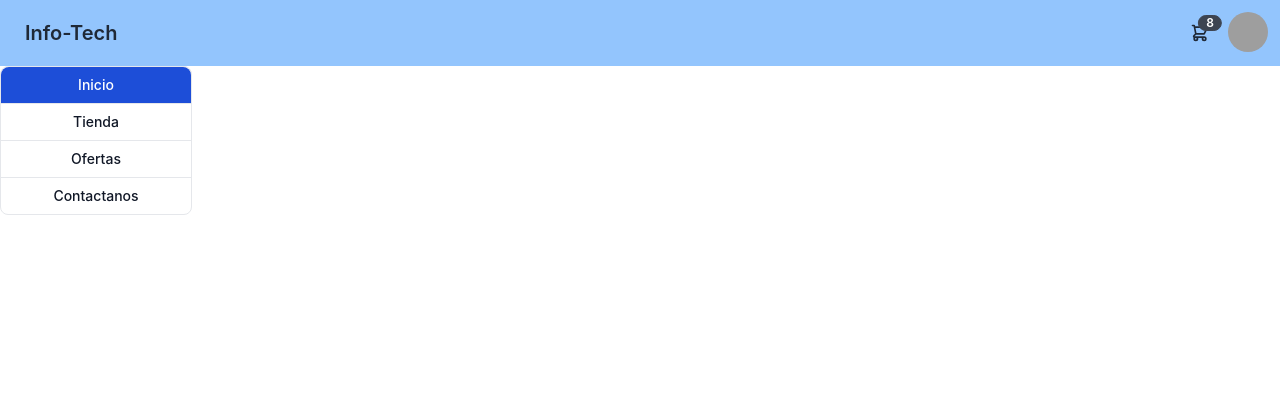
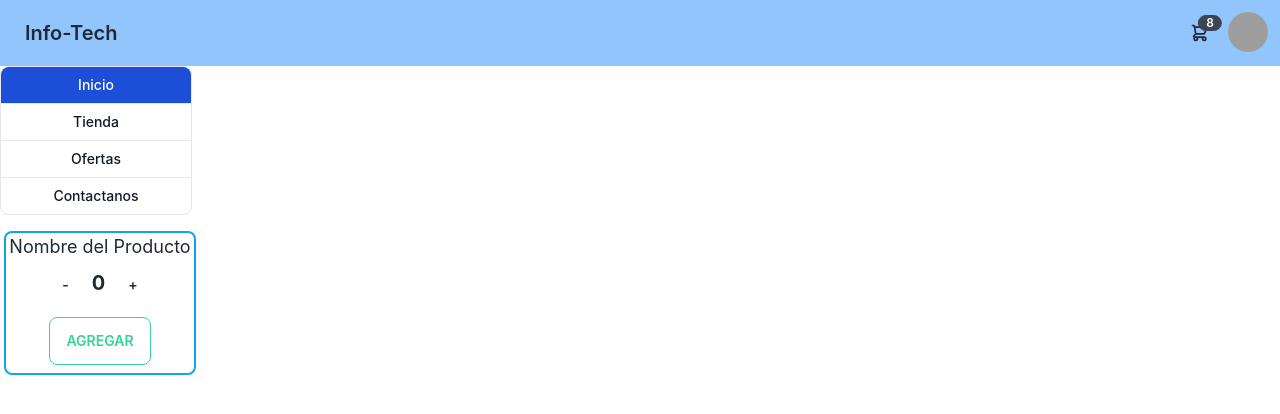
Before and after one commit to wontivero/infotech-app-react, a React (Create React App) app: page / in a window 1280 px wide. Shown: the top 414 px of the page. Built offline with nearby package versions, Linux system fonts and the light colour scheme; grey boxes are pictures that could not be loaded.

Commit message:
Cuarta entrega: Componentes 2 - Contador

```diff
--- a/src/App.js
+++ b/src/App.js
@@ -2,6 +2,7 @@
 import './App.css';
 import Navbar from './components/Navbar';
 import ItemListContainer from './components/ItemListContainer';
+import ItemCount from './components/ItemCount';
 
 
 function App() {
@@ -11,7 +12,7 @@ function App() {
       <Navbar />
 
       <ItemListContainer />
-
+      <ItemCount/>
     </div>
   );
 }
--- /dev/null
+++ b/src/components/ItemCount.js
@@ -0,0 +1,31 @@
+import { useState } from "react";
+
+const ItemCount = () => {
+    //console.log("Contador");
+    const [count, setCount] = useState(0)
+
+    const addHandler = () => {
+        //console.log("Agrego 1");
+        setCount(count + 1)
+    }
+
+    const lessHandler = () => {
+        setCount(count - 1)
+    }
+
+
+    return (
+        <>
+            <div className="w-48 rounded-lg border-solid border-2 border-sky-500 mx-1 mt-4 ">
+
+                <div className="text-lg">Nombre del Producto</div>
+                <button className="btn btn-ghost normal-case mx-1.5" onClick={lessHandler}> - </button>
+                <strong className="text-xl">{count}</strong>
+                <button className="btn btn-ghost normal-case mx-1.5" onClick={addHandler}>+</button>
+
+                <button class="btn btn-outline btn-success m-2">Agregar</button>
+            </div>
+        </>
+    )
+}
+export default ItemCount
```
